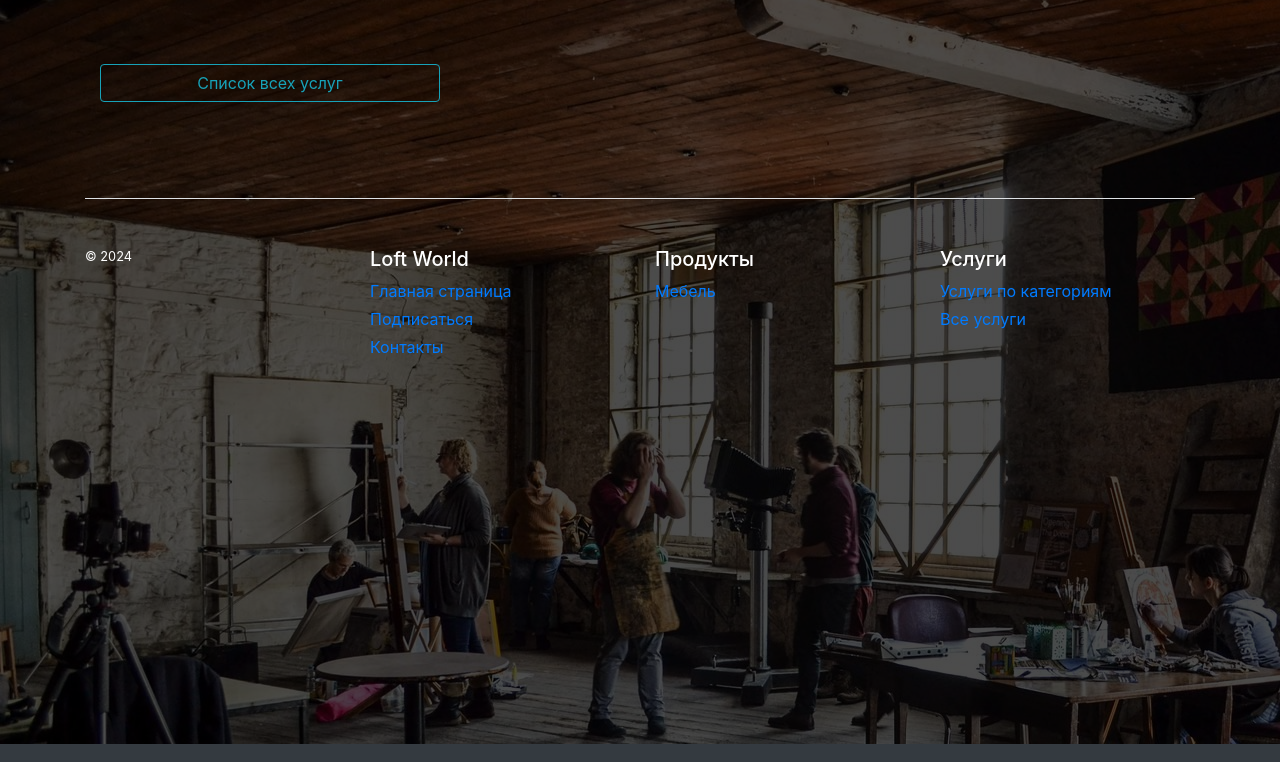
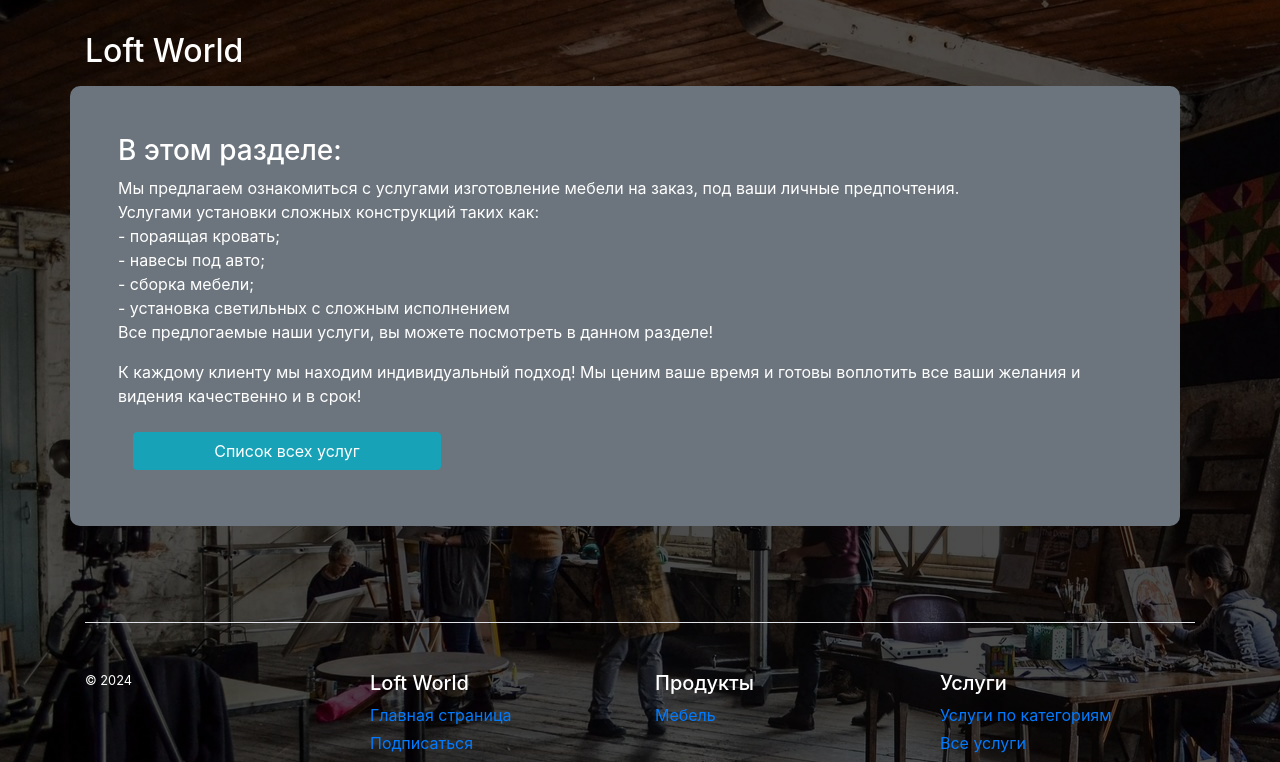
Before and after one commit to Meatdam/Loft_world, a Django app: page /srvices/list/ in a window 1280 px wide. Shown: the part 56-818 px from the top of the page. Run offline with Django 5.2, Linux system fonts and the light colour scheme; data that the repository does not hold is empty; some libraries are stand-ins or nearby versions.

Commit message:
Добавить измененный файл services/serviccategory_list.html

```diff
--- a/services/templates/services/serviccategory_list.html
+++ b/services/templates/services/serviccategory_list.html
@@ -5,11 +5,26 @@
 {% block clude %}{% include 'includes/inc_menu.html' %}{% endblock %}
 
 {% block content %}
-<div class="col-md-4">
-    <a class="btn btn-outline-info btn-block mt-5 mb-5" href="{% url 'services:servic_list' %}">
+<h2 class="mb-3 mt-3 text-white">Loft World</h2>
+<div class="row w-100 bg-secondary mb-5 p-5 text-white" style="border-radius: 10px">
+    <h3 class="mb-2 text-white text-center">В этом разделе:</h3>
+<p>Мы предлагаем ознакомиться с услугами изготовление мебели на заказ, под ваши личные предпочтения.<br>
+   Услугами установки сложных конструкций таких как:<br>- пораящая кровать;
+    <br>- навесы под авто;
+    <br>- сборка мебели;<br>
+- установка светильных с сложным исполнением<br>
+Все предлогаемые наши услуги, вы можете посмотреть в данном разделе!</p>
+
+<p>К каждому клиенту мы находим индивидуальный подход!
+Мы ценим ваше время и готовы воплотить все ваши желания и видения качественно и в срок!
+</p>
+    <div class="col-md-4">
+    <a class="btn btn-info btn-block mt-2 mb-2" href="{% url 'services:servic_list' %}">
         Список всех услуг
     </a>
 </div>
+</div>
+
 <div class="row text-center">
     {% for object in services %}
     <div class="col">
@@ -41,4 +56,5 @@
 </div>
 
 
+
 {% endblock %}
```
